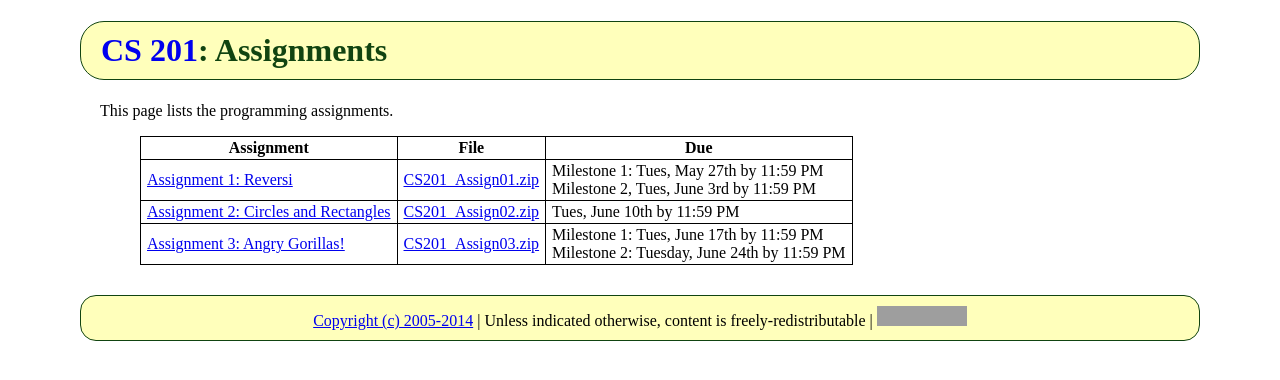
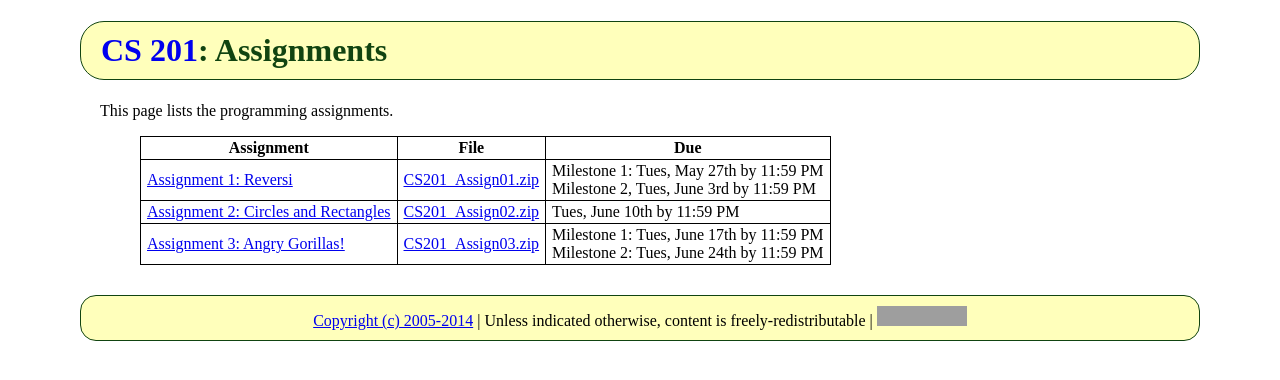
Before and after one commit to ycpcs/cs201-summer2014, a Jekyll site: the page built from assign/index.md, in a window 1280 px wide. Shown: the top 380 px of the page. Built offline with Jekyll 4.4.1, drawn with Linux system fonts in a browser that asks for light colours; Markdown is read by kramdown in place of the engine named in the settings; grey boxes are pictures that could not be loaded.

Commit message:
minor consistency fix

```diff
--- a/assign/index.md
+++ b/assign/index.md
@@ -9,4 +9,4 @@ This page lists the programming assignments.
 > ---------- | ---- | ---
 > [Assignment 1: Reversi](assign01.html) | [CS201\_Assign01.zip](CS201_Assign01.zip) | Milestone 1: Tues, May 27th by 11:59 PM <br> Milestone 2, Tues, June 3rd by 11:59 PM
 > [Assignment 2: Circles and Rectangles](assign02.html) | [CS201\_Assign02.zip](CS201_Assign02.zip) | Tues, June 10th by 11:59 PM
-> [Assignment 3: Angry Gorillas!](assign03.html) | [CS201\_Assign03.zip](CS201_Assign03.zip) | Milestone 1: Tues, June 17th by 11:59 PM <br> Milestone 2: Tuesday, June 24th by 11:59 PM
+> [Assignment 3: Angry Gorillas!](assign03.html) | [CS201\_Assign03.zip](CS201_Assign03.zip) | Milestone 1: Tues, June 17th by 11:59 PM <br> Milestone 2: Tues, June 24th by 11:59 PM
```
